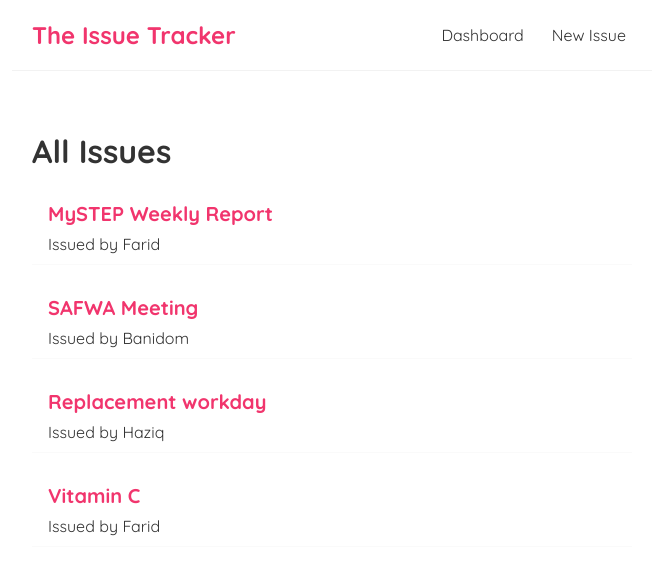
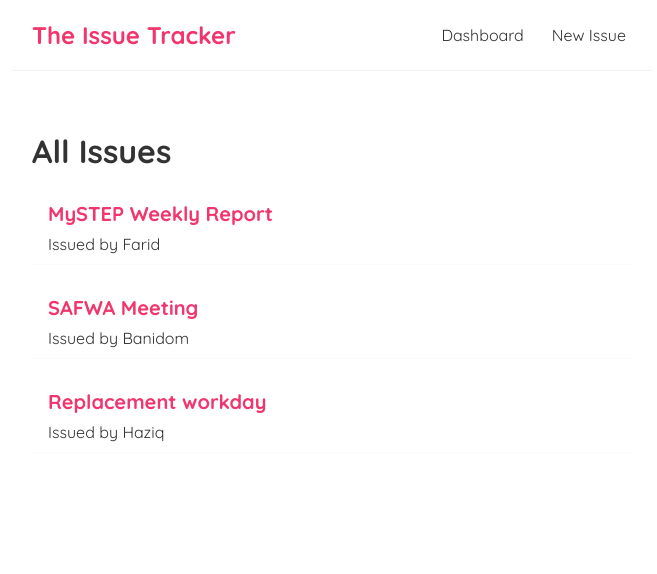
Before and after one commit to AimanFred/bug-tracker, a React (Create React App) app: page / in a window 1280 px wide. Shown: the top 574 px of the page, without its empty margins (308-965 px from the left). Built offline with nearby package versions, Linux system fonts and the light colour scheme; data requests are answered from the project's data file.

Commit message:
add delete function to IssueDetails component with DELETE request to the server

```diff
--- a/data/db.json
+++ b/data/db.json
@@ -17,12 +17,6 @@
       "body": "Replacement workday on Aug 26th for sept 1st",
       "author": "Haziq",
       "id": 3
-    },
-    {
-      "title": "Vitamin C",
-      "body": "Tanya ibu kalau nak beli vitamin C",
-      "author": "Farid",
-      "id": 4
     }
   ]
 }
--- a/src/IssueDetails.js
+++ b/src/IssueDetails.js
@@ -1,9 +1,19 @@
 import { useParams } from "react-router-dom";
+import { useHistory } from "react-router-dom/cjs/react-router-dom.min";
 import useFetch from "./useFetch";
 
 const IssueDetails = () => {
   const { id } = useParams();
   const { data: issue, error, isLoading } = useFetch("http://localhost:8000/issues/" + id);
+  const history = useHistory();
+
+  const handleDelete = () => {
+    fetch("http://localhost:8000/issues/" + issue.id, {
+      method: "DELETE"
+    }).then(() => {
+      history.push("/")
+    })
+  }
 
   return (
     <div className="issue-details">
@@ -14,6 +24,7 @@
           <h2>{ issue.title }</h2>
           <p>Issued by { issue.author }</p>
           <div>{ issue.body }</div>
+          <button onClick={handleDelete}>Delete</button>
         </article>
       )}
     </div>
```
